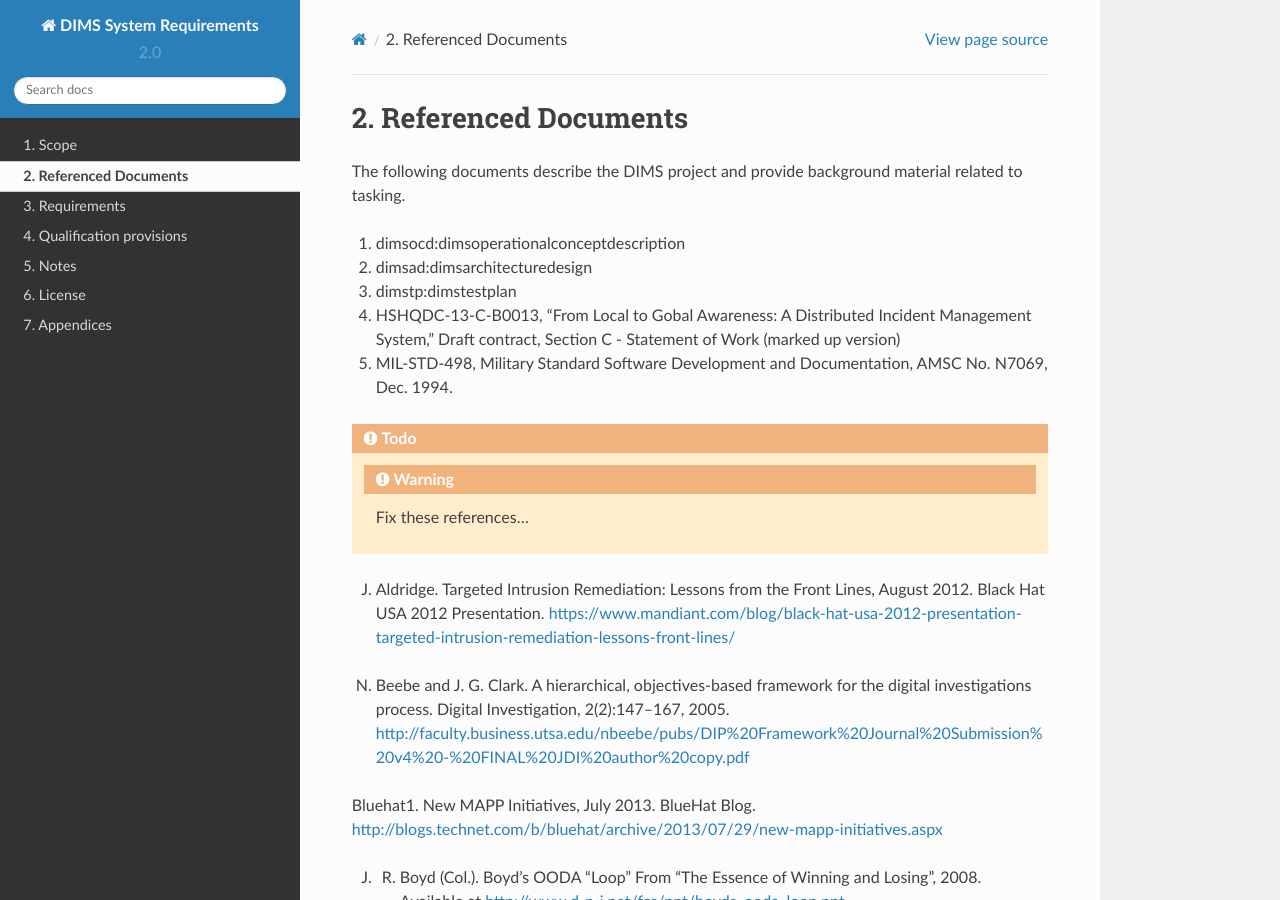
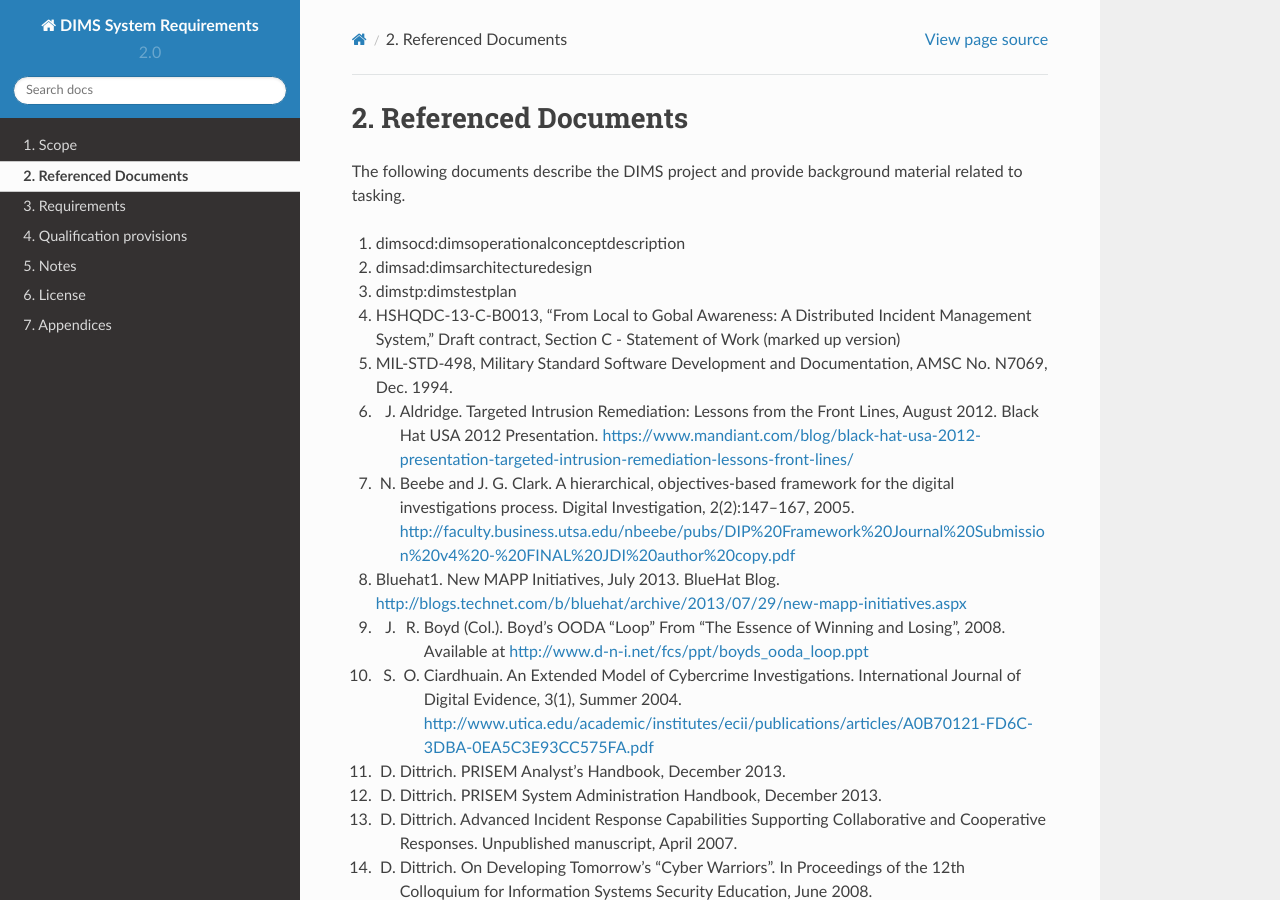
Before and after one commit to uw-dims/dims-sr, a Sphinx documentation site: the page built from source/referenceddocs.rst, in a window 1280 px wide and 900 px high. Built offline with Sphinx 7.4.7 and the Read the Docs theme 2.0.0, drawn with Linux system fonts in a browser that asks for light colours.

Commit message:
Remove note and turn references into numbered list

```diff
--- a/source/referenceddocs.rst
+++ b/source/referenceddocs.rst
@@ -17,60 +17,50 @@ material related to tasking.
 #. MIL-STD-498, Military Standard Software Development and Documentation,
    AMSC No. N7069, Dec. 1994.
 
-.. todo::
+#. J. Aldridge. Targeted Intrusion Remediation: Lessons from the Front Lines, August 2012. Black Hat USA 2012 Presentation. https://www.mandiant.com/blog/black-hat-usa-2012-presentation-targeted-intrusion-remediation-lessons-front-lines/
 
-   .. warning::
+#. N. Beebe and J. G. Clark. A hierarchical, objectives-based framework for the digital investigations process. Digital Investigation, 2(2):147–167, 2005. http://faculty.business.utsa.edu/nbeebe/pubs/DIP%20Framework%20Journal%20Submission%20v4%20-%20FINAL%20JDI%20author%20copy.pdf
 
-       Fix these references...
+#. Bluehat1. New MAPP Initiatives, July 2013. BlueHat Blog. http://blogs.technet.com/b/bluehat/archive/2013/07/29/new-mapp-initiatives.aspx
 
-   ..
+#. J. R. Boyd (Col.). Boyd’s OODA "Loop" From "The Essence of Winning and Losing", 2008. Available at http://www.d-n-i.net/fcs/ppt/boyds_ooda_loop.ppt
+
+#. S. O. Ciardhuain. An Extended Model of Cybercrime Investigations. International Journal of Digital Evidence, 3(1), Summer 2004. http://www.utica.edu/academic/institutes/ecii/publications/articles/A0B70121-FD6C-3DBA-0EA5C3E93CC575FA.pdf
+
+#. D. Dittrich. PRISEM Analyst’s Handbook, December 2013.
+
+#. D. Dittrich. PRISEM System Administration Handbook, December 2013.
+
+#. D. Dittrich. Advanced Incident Response Capabilities Supporting Collaborative and Cooperative Responses. Unpublished manuscript, April 2007.
+
+#. D. Dittrich. On Developing Tomorrow’s "Cyber Warriors". In Proceedings of the 12th Colloquium for Information Systems Security Education, June 2008. http://staff.washington.edu/dittrich/misc/cisse2008-dittrich.pdf
+
+#. D. Dittrich. On the Development of Computer Network Attack Capabilities. Unpublished manuscript, February 2008. This work was performed for the National Research Council under agreement D-235- DEPS-2007-001.
+
+#. D. Dittrich. The Conflicts Facing Those Responding to Cyberconflict. In USENIX ;login: vol. 34, no. 6, December 2009. http://www.usenix.org/publications/login/2009-12/openpdfs/dittrich.pdf
+
+#. Executive Office of the President. Homeland Security Presidential Directive 7: Critical Infrastructure Identification, Prioritization, and Protection. http://www.dhs.gov/xabout/laws/gc_1214597989952.shtm, December 2003.
+
+#. Federal Emergency Management Agency. National Response Framework, January 2008. http://www.fema.gov/pdf/emergency/nrf/nrf-core.pdf
+
+#. W. Gragido. Understanding Indicators of Compromise (IOC) Part I, October 2012. http://blogs.rsa.com/will-gragido/understanding-indicators-of-compromise-ioc-part-i/
+
+#. M. Hamilton and D. Dittrich. An overview of the Public Regional Information Security Event Management Project, December 2013.
+
+#. E. Hutchins, M. Cloppert, and R. Amin. Intelligence-Driven Computer Network Defense Informed by Analysis of Adversary Campaigns and Intrusion Kill Chains. In 6th Annual International Conference on Information Warfare and Security. Lockheed Martin Corporation, December 2011. http://www.lockheedmartin.com/content/dam/lockheed/data/corporate/documents/LM-White-Paper-Intel-Driven-Defense.pdf
+
+#. H. Khurana, J. Basney, M. Bakht, M. Freemon, V. Welch, and R. Butler. Palantir: A Framework for Collaborative Incident Response and Investigation. In IDtrust '09: Proceedings of the 8th Symposium on Identity and Trust on the Internet, pages 38–51, New York, NY, USA, April 2009. ACM. http://middleware.internet2.edu/idtrust/2009/papers/05-khurana-palantir.pdf
+
+#. R. S. C. Ieong. FORZA - Digital forensics investigation framework that incorporate legal issues. Digital Investigation, 3(Supplement-1):29–36, 2006. http://www.dfrws.org/2006/proceedings/4-Ieong.pdf
+
+#. Mandiant. Using Indicators of Compromise to Find Evil and Fight Crime, August 2011. http://www.us-cert.gov/GFIRST/presentations/2011/Using_Indicators_of_Compromise.pdf
+
+#. Mandiant. APT1: Exposing One of China’s Cyber Espionage Units, February 2013. http://intelreport.mandiant.com/Mandiant_APT1_Report.pdf
+
+#. Microsoft Developer Network. Chapter 3: Workflow and Process. http://msdn.microsoft.com/en-us/library/bb833024.aspx
+
+#. The Mitre Corporation. Standarizing Cyber Threat Intelligence Information with the Structured Threat Information eXpression (STIX), 2012. http://makingsecuritymeasurable.mitre.org/docs/STIX-Whitepaper.pdf
+
+#. C. Richards. Briefings - Colonel John R. Boyd, USAF, November 2009. http://www.ausairpower.net/APA-Boyd-Papers.html
 
 ..
-
-J. Aldridge. Targeted Intrusion Remediation: Lessons from the Front Lines, August 2012. Black Hat USA 2012 Presentation. https://www.mandiant.com/blog/black-hat-usa-2012-presentation-targeted-intrusion-remediation-lessons-front-lines/
-
-N. Beebe and J. G. Clark. A hierarchical, objectives-based framework for the digital investigations process. Digital Investigation, 2(2):147–167, 2005. http://faculty.business.utsa.edu/nbeebe/pubs/DIP%20Framework%20Journal%20Submission%20v4%20-%20FINAL%20JDI%20author%20copy.pdf
-
-Bluehat1. New MAPP Initiatives, July 2013. BlueHat Blog. http://blogs.technet.com/b/bluehat/archive/2013/07/29/new-mapp-initiatives.aspx
-
-J. R. Boyd (Col.). Boyd’s OODA "Loop" From "The Essence of Winning and Losing", 2008. Available at http://www.d-n-i.net/fcs/ppt/boyds_ooda_loop.ppt
-
-S. O. Ciardhuain. An Extended Model of Cybercrime Investigations. International Journal of Digital Evidence, 3(1), Summer 2004. http://www.utica.edu/academic/institutes/ecii/publications/articles/A0B70121-FD6C-3DBA-0EA5C3E93CC575FA.pdf
-
-D. Dittrich. PRISEM Analyst’s Handbook, December 2013.
-
-D. Dittrich. PRISEM System Administration Handbook, December 2013.
-
-D. Dittrich. Advanced Incident Response Capabilities Supporting Collaborative and Cooperative Responses. Unpublished manuscript, April 2007.
-
-D. Dittrich. On Developing Tomorrow’s "Cyber Warriors". In Proceedings of the 12th Colloquium for Information Systems Security Education, June 2008. http://staff.washington.edu/dittrich/misc/cisse2008-dittrich.pdf
-
-D. Dittrich. On the Development of Computer Network Attack Capabilities. Unpublished manuscript, February 2008. This work was performed for the National Research Council under agreement D-235- DEPS-2007-001.
-
-D. Dittrich. The Conflicts Facing Those Responding to Cyberconflict. In USENIX ;login: vol. 34, no. 6, December 2009. http://www.usenix.org/publications/login/2009-12/openpdfs/dittrich.pdf
-
-Executive Office of the President. Homeland Security Presidential Directive 7: Critical Infrastructure Identification, Prioritization, and Protection. http://www.dhs.gov/xabout/laws/gc_1214597989952.shtm, December 2003.
-
-Federal Emergency Management Agency. National Response Framework, January 2008. http://www.fema.gov/pdf/emergency/nrf/nrf-core.pdf
-
-W. Gragido. Understanding Indicators of Compromise (IOC) Part I, October 2012. http://blogs.rsa.com/will-gragido/understanding-indicators-of-compromise-ioc-part-i/
-
-M. Hamilton and D. Dittrich. An overview of the Public Regional Information Security Event Management Project, December 2013.
-
-E. Hutchins, M. Cloppert, and R. Amin. Intelligence-Driven Computer Network Defense Informed by Analysis of Adversary Campaigns and Intrusion Kill Chains. In 6th Annual International Conference on Information Warfare and Security. Lockheed Martin Corporation, December 2011. http://www.lockheedmartin.com/content/dam/lockheed/data/corporate/documents/LM-White-Paper-Intel-Driven-Defense.pdf
-
-H. Khurana, J. Basney, M. Bakht, M. Freemon, V. Welch, and R. Butler. Palantir: A Framework for Collaborative Incident Response and Investigation. In IDtrust '09: Proceedings of the 8th Symposium on Identity and Trust on the Internet, pages 38–51, New York, NY, USA, April 2009. ACM. http://middleware.internet2.edu/idtrust/2009/papers/05-khurana-palantir.pdf
-
-R. S. C. Ieong. FORZA - Digital forensics investigation framework that incorporate legal issues. Digital Investigation, 3(Supplement-1):29–36, 2006. http://www.dfrws.org/2006/proceedings/4-Ieong.pdf
-
-Mandiant. Using Indicators of Compromise to Find Evil and Fight Crime, August 2011. http://www.us-cert.gov/GFIRST/presentations/2011/Using_Indicators_of_Compromise.pdf
-
-Mandiant. APT1: Exposing One of China’s Cyber Espionage Units, February 2013. http://intelreport.mandiant.com/Mandiant_APT1_Report.pdf
-
-Microsoft Developer Network. Chapter 3: Workflow and Process. http://msdn.microsoft.com/en-us/library/bb833024.aspx
-
-The Mitre Corporation. Standarizing Cyber Threat Intelligence Information with the Structured Threat Information eXpression (STIX), 2012. http://makingsecuritymeasurable.mitre.org/docs/STIX-Whitepaper.pdf
-
-C. Richards. Briefings - Colonel John R. Boyd, USAF, November 2009. http://www.ausairpower.net/APA-Boyd-Papers.html
-
-..
```
